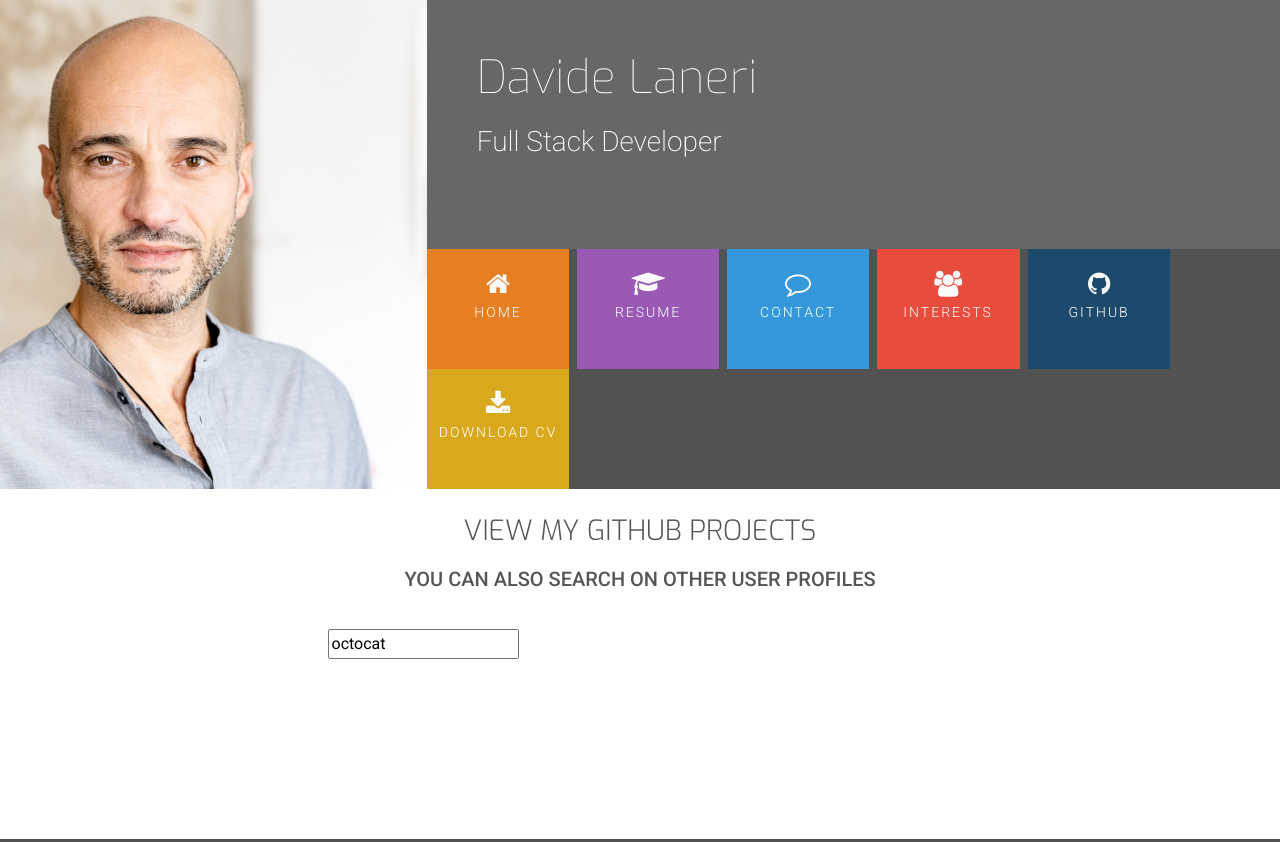
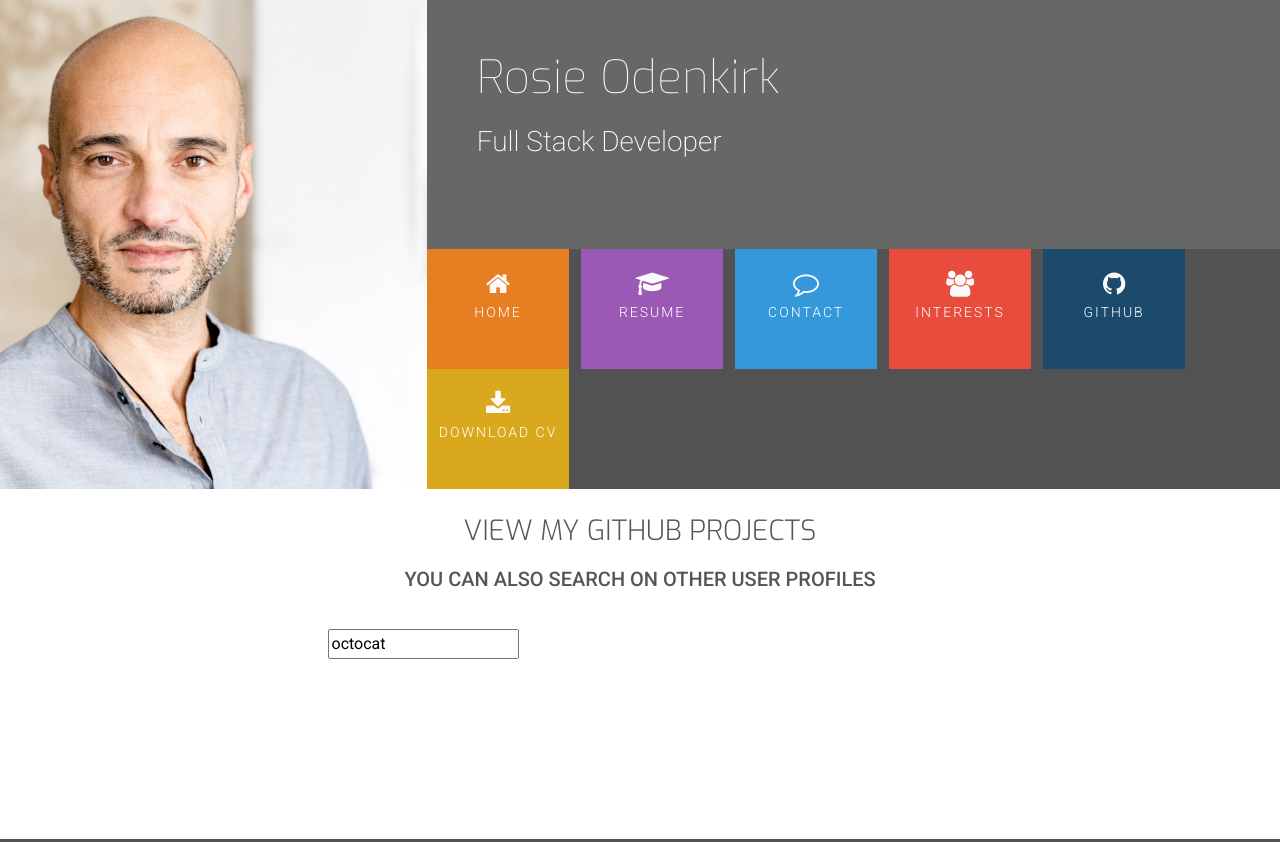
Before and after one commit to davidelan/davide-cv, a plain HTML site: page github.html in a window 1280 px wide. Shown: the top 842 px of the page. Drawn offline with nearby package versions, Linux system fonts and the light colour scheme; a script that the page names is missing.

Commit message:
Update github.html

```diff
--- a/github.html
+++ b/github.html
@@ -12,7 +12,7 @@
 
     <script src="https://ajax.googleapis.com/ajax/libs/jquery/3.2.1/jquery.min.js"></script>
     <script type="text/javascript" src="assets/js/github-information.js"></script>
-    <title>Davide Laneri</title>
+    <title>Rosie</title>
 </head>
 
 <body>
@@ -24,13 +24,13 @@
             <div class="col-md-8">
                 <div class="row no-gutters bg-color-name-title">
                     <div class="col heading">
-                        <h1 class="name">Davide Laneri</h1>
+                        <h1 class="name">Rosie Odenkirk</h1>
                         <h2 class="title">Full Stack Developer</h2>
                     </div>
                 </div>
                 <div class="row no-gutters">
                     <div class="col">
-                        <ul id="nav" class="list-inline menucontainer row">
+                        <ul id="nav" class="list-inline menucontainer">
                             <li class="col-6 col-sm-2 ui-menu-color-home list-inline-item menuitem">
                                 <a href="index.html" class="hvr-sweep-to-bottom"><i class="fa fa-home" aria-hidden="true"></i><span>Home</span></a>
                             </li>
```
Also changed, not shown: interests.html (+6 -3 lines).
